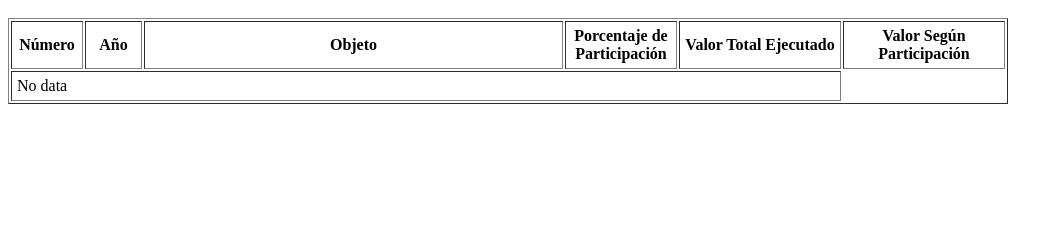
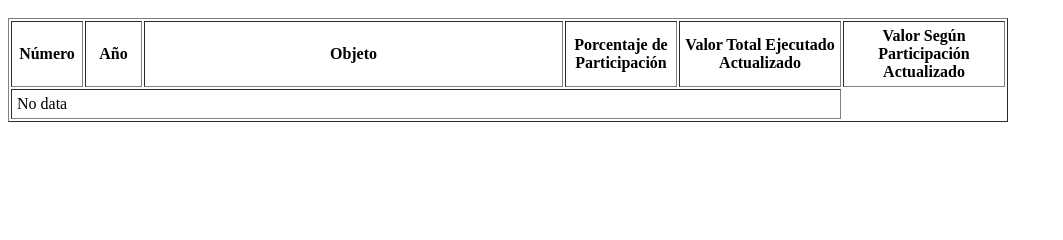
Before and after one commit to davidluna-fn/PageNDAM, a Django app: template templates/invoice.html in a window 1280 px wide. Shown: the part 125-365 px from the top of the page, without its empty margins (0-1063 px from the left). Run offline with Django 3.2, Linux system fonts and the light colour scheme; the template is opened without the code that fills it, so the values that code supplies are empty; parts of the project's set-up code (start-up, migrations or seed data) failed here and were passed over; some libraries are stand-ins or nearby versions.

Commit message:
cambio de titulo

```diff
--- a/templates/invoice.html
+++ b/templates/invoice.html
@@ -60,9 +60,9 @@
         <th width=45>Año</th>
         <th>Objeto</th>
         <!-- <th width=50>Valor en SM</th> -->
-        <th width=100>Porcentaje de Participación</th>
-        <th width=150>Valor Total Ejecutado</th>
-        <th width=150>Valor Según Participación</th>
+        <th width=100>Porcentaje de Participación </th>
+        <th width=150>Valor Total Ejecutado Actualizado</th>
+        <th width=150>Valor Según Participación Actualizado</th>
       </tr>
     </thead>
     <tbody>
```
